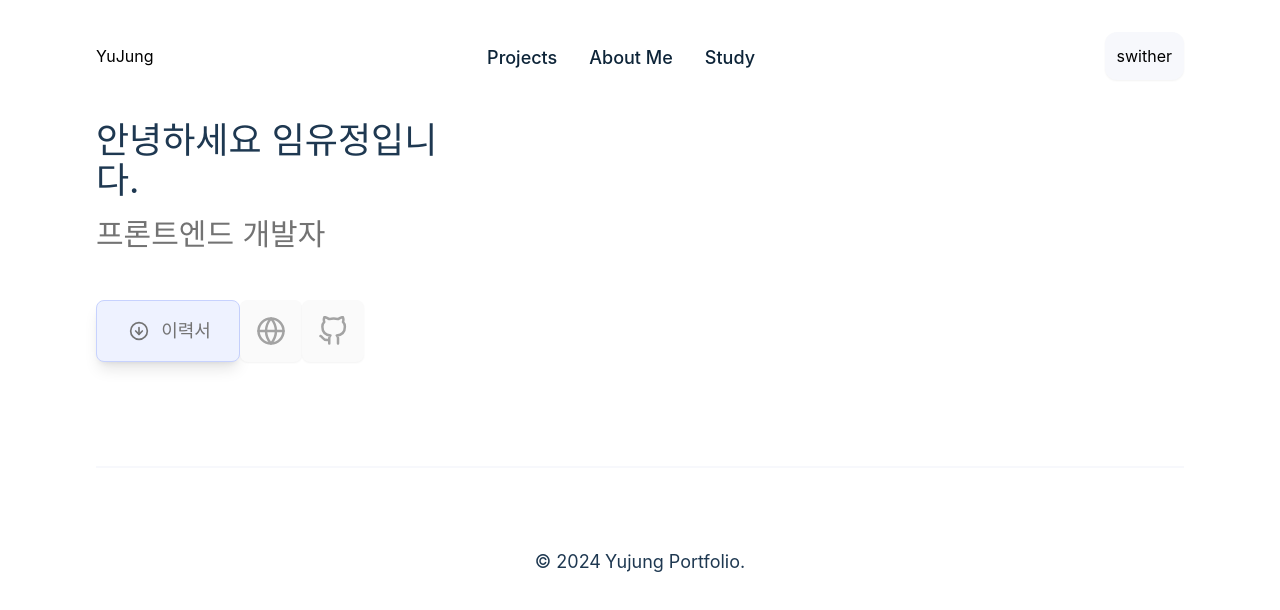
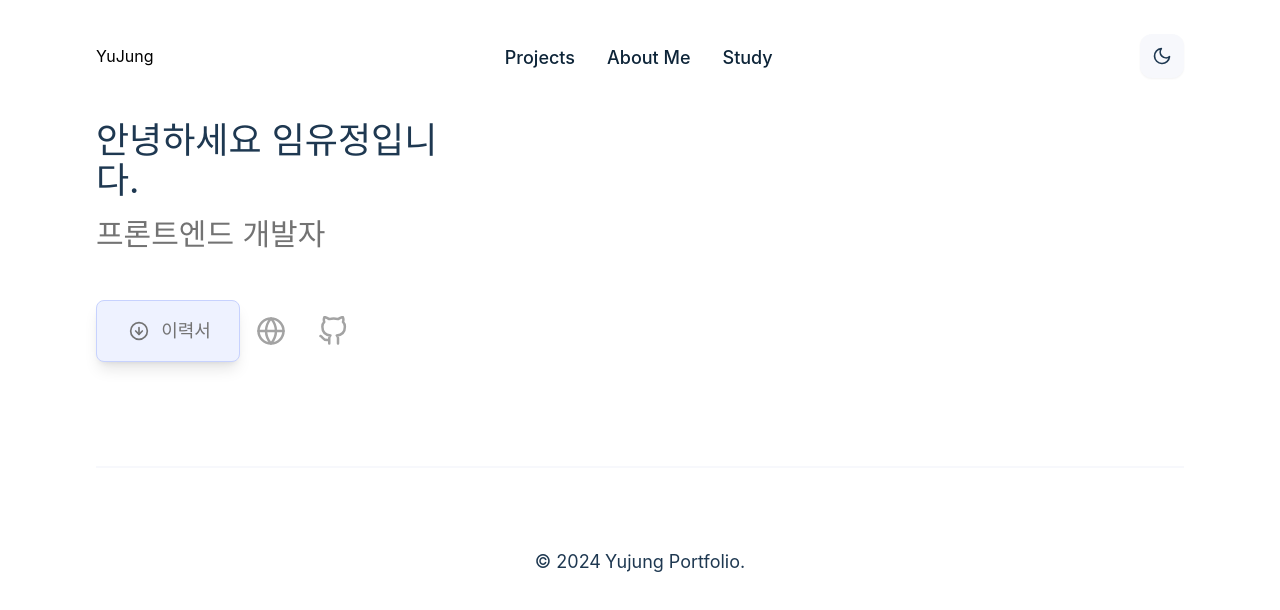
Before and after one commit to ujunglim/yujung_portfolio, a Next.js app: page / in a window 1280 px wide. Shown: the top 610 px of the page. Built offline with nearby package versions, Linux system fonts and the light colour scheme.

Commit message:
[feat] 다크모드 추가, useThemeSwitcher훅

```diff
--- a/components/AppBanner.tsx
+++ b/components/AppBanner.tsx
@@ -75,7 +75,7 @@ function AppBanner() {
                     href={link.url}
                     target="__blank"
                     key={link.id}
-                    className="text-gray-400 hover:text-indigo-500 dark:hover:text-indigo-400 cursor-pointer rounded-lg bg-gray-50 dark:bg-ternary-dark hover:bg-gray-100 shadow-sm p-4 duration-300"
+                    className="text-gray-400 hover:text-indigo-500 dark:hover:text-indigo-400 cursor-pointer rounded-lg p-4 duration-300"
                   >
                     <i className="text-xl sm:text-2xl md:text-3xl">
                       {link.icon}
--- a/components/layout/AppHeader.tsx
+++ b/components/layout/AppHeader.tsx
@@ -1,10 +1,12 @@
 import { useState } from "react";
 import Link from "next/link";
 import { motion } from "framer-motion";
-import { FiX, FiMenu } from "react-icons/fi";
+import { FiMoon, FiSun, FiX, FiMenu } from "react-icons/fi";
+import useThemeSwitcher from "../../hooks/useThemeSwitcher";
 
 function AppHeader() {
   const [showMenu, setShowMenu] = useState(false);
+  const [activeTheme, setTheme] = useThemeSwitcher();
 
   function toggleMenu() {
     if (!showMenu) {
@@ -24,11 +26,12 @@ function AppHeader() {
       {/* 헤더 */}
       <div className="z-10 max-w-screen-lg xl:max-w-screen-xl block sm:flex sm:justify-between sm:items-center py-6">
         <div className="flex justify-between items-center px-4 sm:px-0">
-          <div>
+          {/* 로고 */}
+          <div className="dark:text-ternary-light">
             <Link href="/">YuJung</Link>
           </div>
 
-          {/* 메뉴 버튼 */}
+          {/* 작은 화면의 햄버거메뉴 */}
           <div className="sm:hidden">
             <button
               onClick={toggleMenu}
@@ -51,7 +54,7 @@ function AppHeader() {
           </div>
         </div>
 
-        {/* 작은 화면에서 헤더 */}
+        {/* 작은 화면의 메뉴 */}
         <div
           className={
             showMenu
@@ -76,7 +79,7 @@ function AppHeader() {
           </div>
         </div>
 
-        {/* 큰 화면에서 헤더 */}
+        {/* 큰 화면에서 메뉴 */}
         <div className="font-general-medium hidden m-0 sm:ml-4 mt-5 sm:mt-3 sm:flex p-5 sm:p-0 justify-center items-center shadow-lg sm:shadow-none">
           <div
             className="block text-left text-lg font-medium text-primary-dark dark:text-ternary-light hover:text-secondary-dark dark:hover:text-secondary-light  sm:mx-4 mb-2 sm:py-2"
@@ -102,10 +105,15 @@ function AppHeader() {
         {/* 헤더 우측 theme switcher*/}
         <div className="hidden sm:flex justify-between items-center flex-col md:flex-row">
           <div
+            onClick={() => setTheme(activeTheme)}
             aria-label="Theme Switcher"
             className="ml-8 bg-primary-light dark:bg-ternary-dark p-3 shadow-sm rounded-xl cursor-pointer"
           >
-            swither
+            {activeTheme === "dark" ? (
+              <FiMoon className="text-ternary-dark hover:text-gray-400 dark:text-ternary-light dark:hover:text-primary-light text-xl" />
+            ) : (
+              <FiSun className="text-gray-200 hover:text-gray-50 text-xl" />
+            )}
           </div>
         </div>
       </div>
--- /dev/null
+++ b/hooks/useThemeSwitcher.ts
@@ -0,0 +1,20 @@
+import { useEffect, useState } from 'react';
+
+const useThemeSwitcher = () => {
+	const [theme, setTheme] = useState(
+		typeof window !== 'undefined' ? localStorage.theme : ''
+	);
+	const activeTheme = theme === 'dark' ? 'light' : 'dark';
+
+	useEffect(() => {
+		const root = window.document.documentElement;
+
+		root.classList.remove(activeTheme);
+		root.classList.add(theme);
+		localStorage.setItem('theme', theme);
+	}, [theme, activeTheme]);
+
+	return [activeTheme, setTheme];
+};
+
+export default useThemeSwitcher;
--- a/tailwind.config.js
+++ b/tailwind.config.js
@@ -8,6 +8,7 @@ module.exports = {
     // Or if using `src` directory:
     "./src/**/*.{js,ts,jsx,tsx,mdx}",
   ],
+  darkMode: "class",
   theme: {
     extend: {
       colors: {
```
